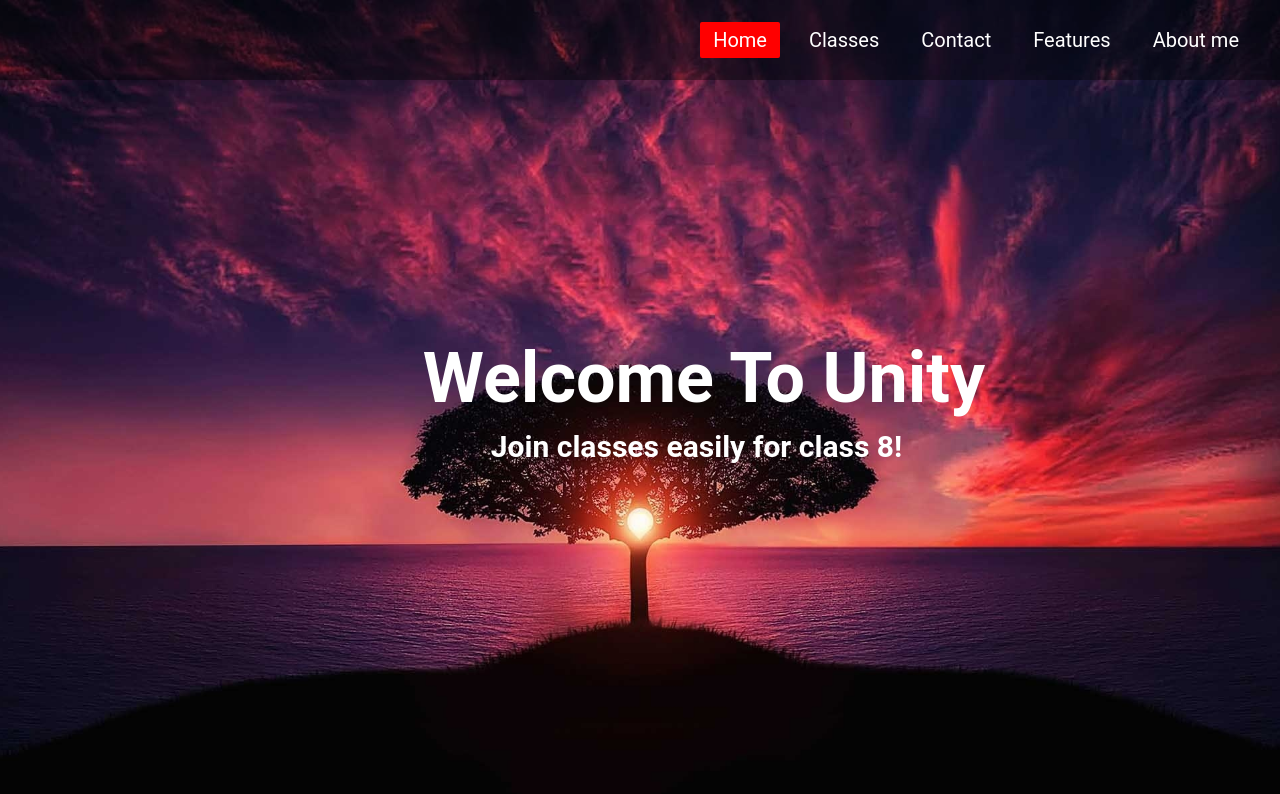
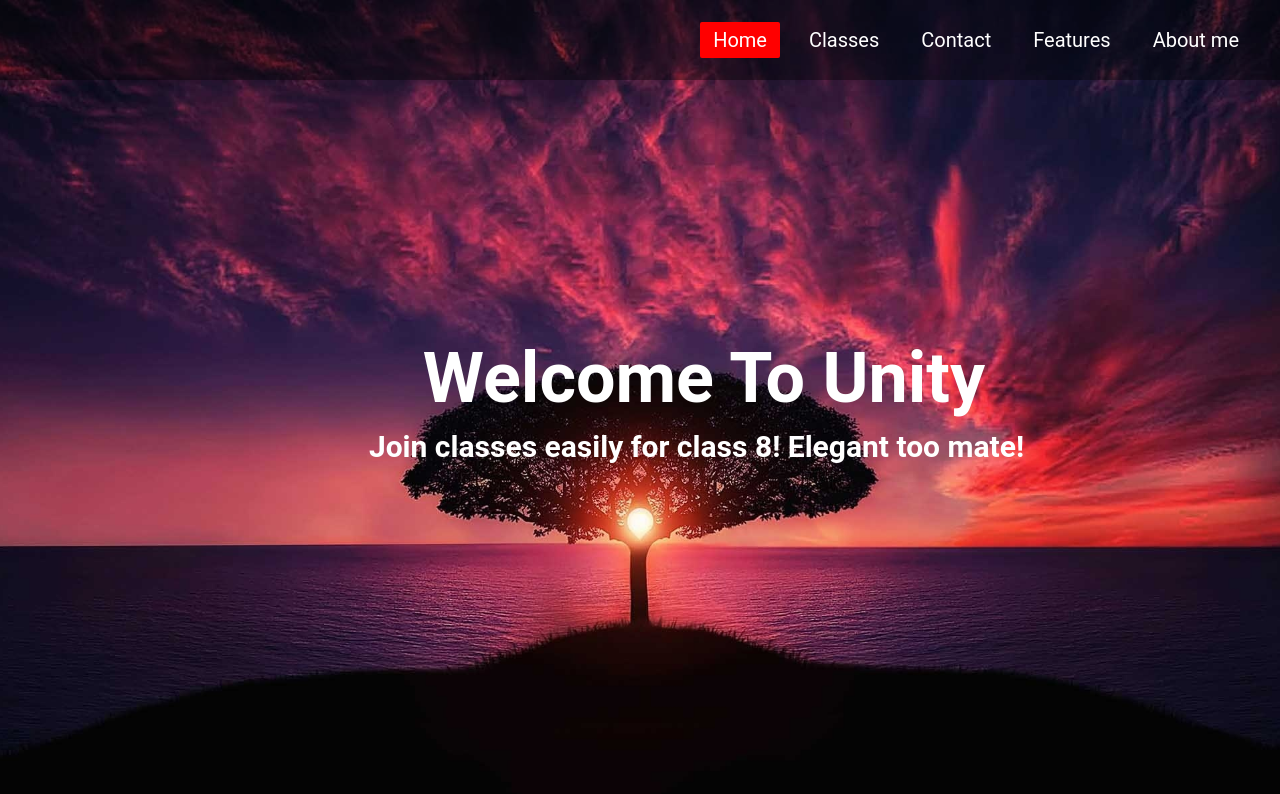
Before and after one commit to Prasanga09/TheVerizon, a plain HTML site: page index.html in a window 1280 px wide. Drawn offline with Linux system fonts and the light colour scheme.

Commit message:
Update index.html

```diff
--- a/index.html
+++ b/index.html
@@ -1 +1 @@
-<!DOCTYPE html><html lang="en"><head> <meta charset="UTF-8"> <meta name="viewport" content="width=device-width, initial-scale=1.0"> <title>Unity</title> <link rel="stylesheet" href="style2.css"> <link rel="icon" href="logo.png"></head><body> <div class="wrapper"> <nav class="navbar"> <ul> <li><a href="#" class="active">Home</a></li><li><a href="joinclasses.html">Classes</a></li><li><a href="contact.html" target="_blank">Contact</a></li><li><a href="features.html" target="_blank">Features</a></li><li><a href="about.html" target="_blank">About me</a></li></ul> </nav> <div class="center"> <h1>Welcome To Unity</h1> <h2>Join classes easily for class 8!</h2></div></div></body></html>
+<!DOCTYPE html><html lang="en"><head> <meta charset="UTF-8"> <meta name="viewport" content="width=device-width, initial-scale=1.0"> <title>Unity</title> <link rel="stylesheet" href="style2.css"> <link rel="icon" href="logo.png"></head><body> <div class="wrapper"> <nav class="navbar"> <ul> <li><a href="#" class="active">Home</a></li><li><a href="joinclasses.html">Classes</a></li><li><a href="contact.html" target="_blank">Contact</a></li><li><a href="features.html" target="_blank">Features</a></li><li><a href="about.html" target="_blank">About me</a></li></ul> </nav> <div class="center"> <h1>Welcome To Unity</h1> <h2>Join classes easily for class 8! Elegant too mate!</h2></div></div></body></html>
```
